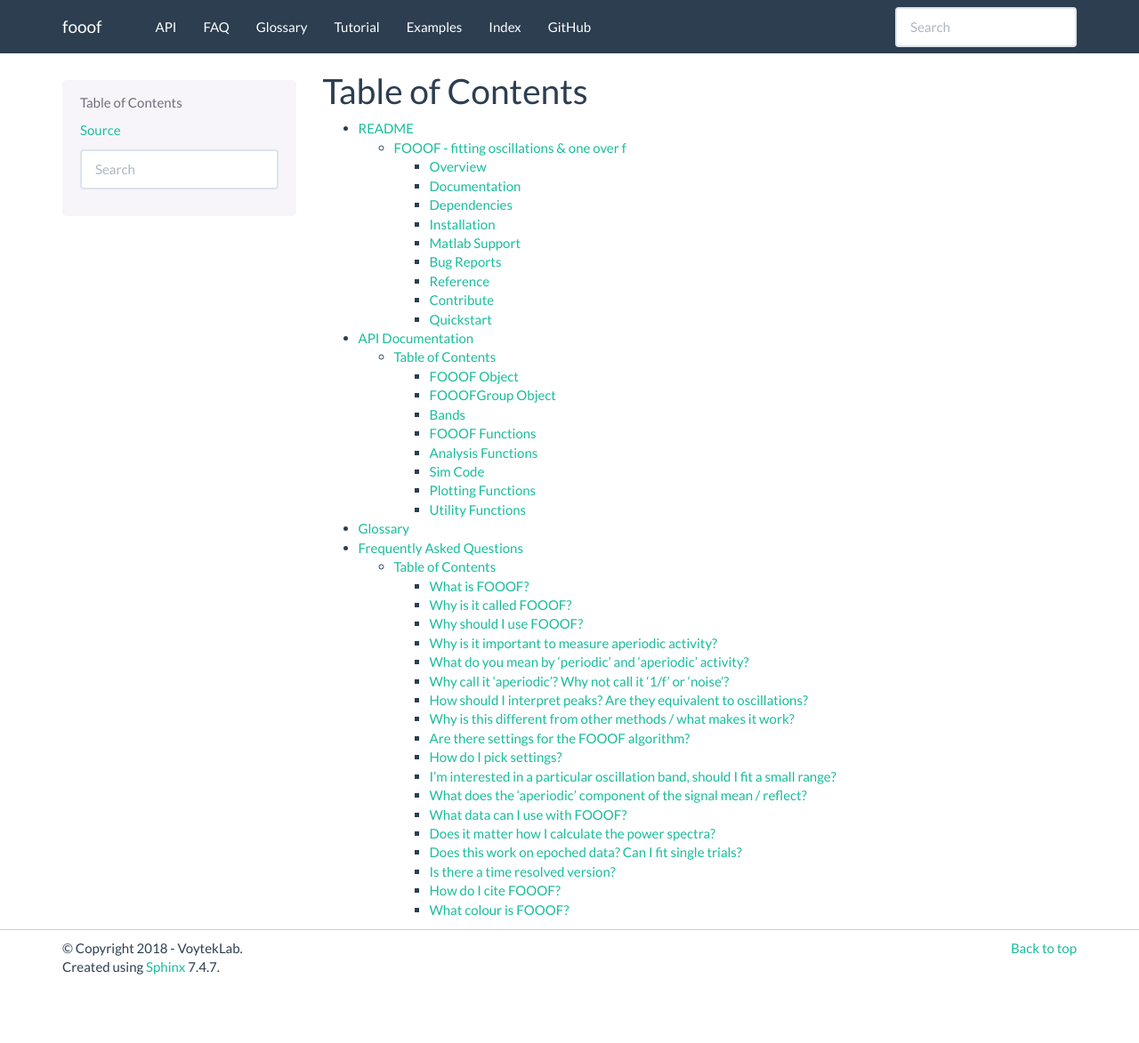
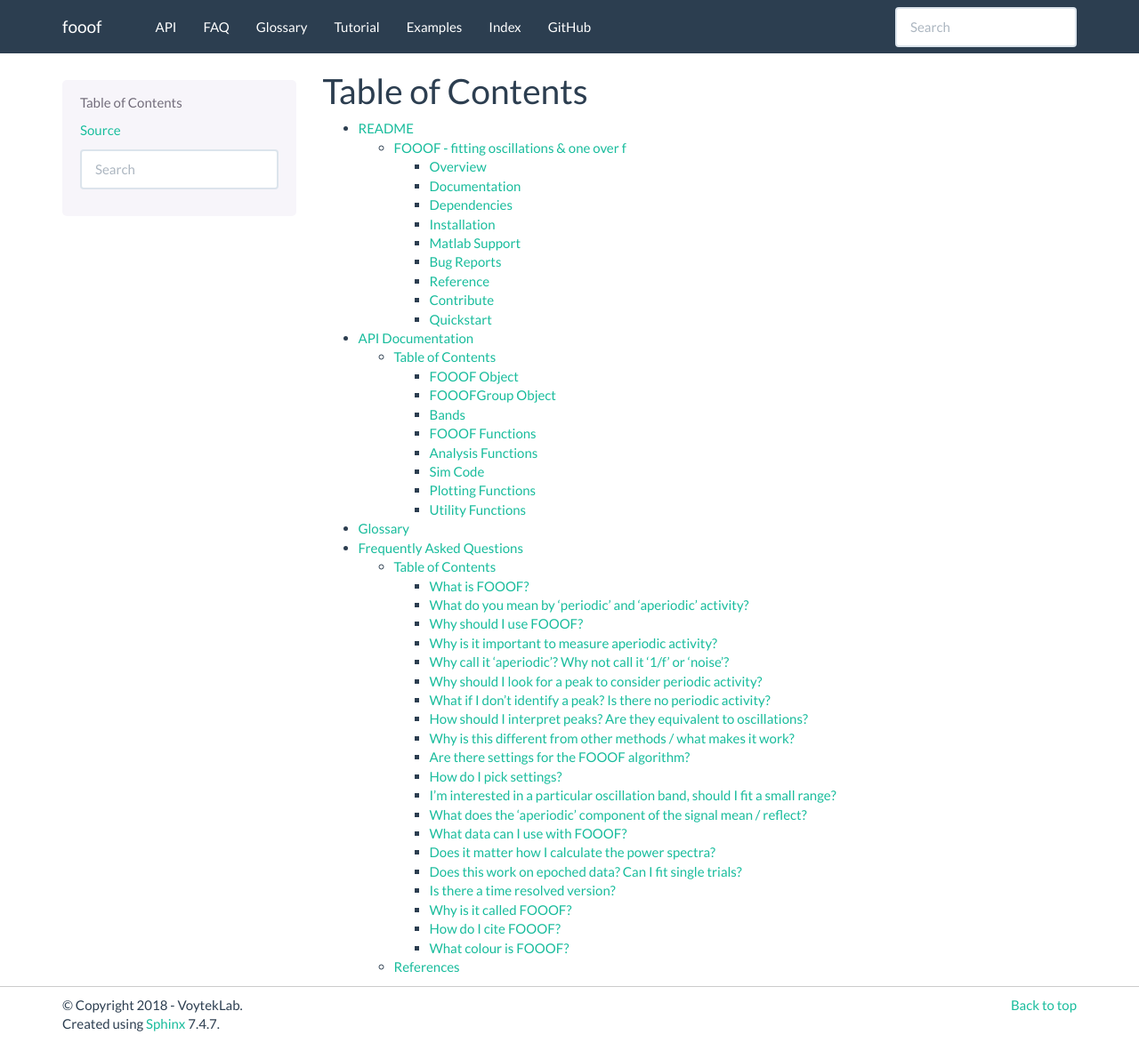
Before and after one commit to fooof-tools/fooof, a Sphinx documentation site: the page built from doc/contents.rst, in a window 1280 px wide and 1173 px high. Shown: the whole window at 89% size. Built offline with Sphinx 7.4.7, drawn with Linux system fonts in a browser that asks for light colours; pages that are not in the unit, such as notebooks, are missing from menus; the version number could not be read and is left out; some of the changed lines change nothing that is shown.

Commit message:
Clean up references & add some small sections

```diff
--- a/doc/faq.rst
+++ b/doc/faq.rst
@@ -1,11 +1,13 @@
 Frequently Asked Questions
 ==========================
 
-The following are a collection of frequently asked questions
-the ideas and design of FOOOF.
+The following are a collection of frequently asked questions about FOOOF.
 
-These answers do not cover code specific things, as the hands-on
-aspects of using FOOOF are covered in the Tutorials & Examples.
+These answers focus on the ideas and concepts relating to parameterizing neural power spectra.
+
+Code specific and hands-on aspects of using FOOOF are covered in the
+`tutorials <https://fooof-tools.github.io/fooof/auto_tutorials/index.html>`_ and
+`examples <https://fooof-tools.github.io/fooof/auto_examples/index.html>`_.
 
 Table of Contents
 -----------------
@@ -18,67 +20,19 @@
 
 FOOOF is an open-source Python toolbox to parameterize neural power spectra.
 
-In particular, FOOOF is a model driven approach that assumes that neurophysiological times
+In particular, FOOOF is a model driven approach that assumes that neurophysiological time
 series are comprised of two separable components, reflecting periodic and aperiodic activity.
 FOOOF does therefore rely on the assumption that these two components are indeed separable
 components of the underyling data, though it is agnostic to their physiological origin and
 putative functional roles.
 
 FOOOF operates on frequency representation of neurophysiological times series (power spectra).
-At it's core, FOOOF is a fitting procedure to measure these two components, periodic and
-aperiodic, in the power spectrum. The full model fit consists of a parameterizing of these
+At it's core, FOOOF is a fitting procedure to measure these two components - the periodic and
+aperiodic components - in power spectra. The full model fit consists of a parameterizing of these
 aperiodic and periodic components, as well as a full (combined) model fit of the whole
 power spectrum.
 
 The full mathematical description of the model is described in the tutorials.
-
-Why is it called FOOOF?
-~~~~~~~~~~~~~~~~~~~~~~~
-
-FOOOF stands for "fitting oscillations and one-over f".
-
-This was a working title for the project that stuck as the name of the tool. The way we think
-of it now is in terms of being a tool for parameterizing neural power spectra and,
-in particular, as tool for measuring both periodic and aperiodic activity in neural time series.
-
-Why should I use FOOOF?
-~~~~~~~~~~~~~~~~~~~~~~~
-
-Though we often focus on the rhythmic (periodic) components, neurophysiological recordings
-of electromagnetic activity in the brain are fundamentally composed of aperiodic activity
-upon which there is (sometimes) also rhythmic components.
-
-Both of these components of the signal, periodic and aperiodic activity, are known to be dynamic
-and can vary both within and between subjects. These two components of the signal have very
-different properties and interpretations, however many commonly applied analysis can often
-conflate changes between them, as they do not systematically separate these two aspects of
-the data, potentially leading to misinterpration of the results.
-
-It is therefore of the utmost importance to explicitly measure both components of the signal
-to be sure what is actually changing in the data. This is what FOOOF is designed to do,
-by explicitly modelling and measuring both aperiodic and periodic components of the signal.
-
-Why is it important to measure aperiodic activity?
-~~~~~~~~~~~~~~~~~~~~~~~~~~~~~~~~~~~~~~~~~~~~~~~~~~
-
-Historically, much more work has focused on periodic components of neural signals,
-with a focus on measuring oscillatory activity and investigating their properties
-and potential functional roles.
-
-Though the aperiodic, or 1/f, component of the signal has long known to be present
-in the data, more recent work has demonstrated that this aperiodic activity is dynamic,
-and systematically varies both
-`within <http://www.weizmann.ac.il/neurobiology/labs/malach/sites/neurobiology.labs.malach/files/Podvalny%20et%20al_2015_JNeurophysiol.pdf>`_ and
-`between <http://voyteklab.com/wp-content/uploads/Voytek-JNeurosci2015.pdf>`_ subjects.
-
-The dynamics properties of the aperiodic activity means that even if periodic activity
-is still the focus of the analysis, quantification of such data must explicitly account
-for aperiodic activity to appropriately measure what components of the data are actually
-changing. In addition, this suggests that aperiodic components of neural signals may be
-important in their own right as an interesting signal to investigate as potential biomarker,
-with ongoing work also investigating it's potential
-`physiological interpretations <http://voyteklab.com/wp-content/uploads/Gao-NeuroImage2017.pdf>`_
-(see also below for more on this).
 
 What do you mean by 'periodic' and 'aperiodic' activity?
 ~~~~~~~~~~~~~~~~~~~~~~~~~~~~~~~~~~~~~~~~~~~~~~~~~~~~~~~~
@@ -93,6 +47,46 @@
 By 'aperiodic' activity we mean the arhythmic component of the signal, that typically follow
 a 1/f like function, whereby the power systematically decreases with increasing frequencies.
 
+Why should I use FOOOF?
+~~~~~~~~~~~~~~~~~~~~~~~
+
+Though we often focus on the periodic (rhythmic or oscillatory) components, neurophysiological
+recordings of electromagnetic activity in the brain are composed of not only this periodic
+activity, which is only sometimes present, but also includes aperiodic activity.
+
+Both of these components of the signal, periodic and aperiodic activity, are known to be dynamic
+and can vary both within and between subjects. These two components of the signal have very
+different properties and interpretations, however many commonly applied analyses often
+conflate changes between them, as they do not systematically separate these two aspects of
+the data, potentially leading to misinterpration of the results.
+
+It is therefore of the utmost importance to explicitly measure both components of the signal
+to be sure what is actually changing in the data. This is what FOOOF is designed to do.
+By explicitly modelling and measuring both aperiodic and periodic components of the signal,
+FOOOF allows for separating out and quantifying which features of the data are changing,
+and in what ways.
+
+Why is it important to measure aperiodic activity?
+~~~~~~~~~~~~~~~~~~~~~~~~~~~~~~~~~~~~~~~~~~~~~~~~~~
+
+Historically, much more work has focused on periodic components of neural signals,
+with a focus on measuring putative oscillatory activity and investigating their
+properties and potential functional roles.
+
+Though the aperiodic, or 1/f, component of the signal has long known to be present
+in the data, more recent work has demonstrated that this aperiodic activity is dynamic,
+and systematically varies both within [1_] and between [2_] subjects.
+
+The dynamic properties of the aperiodic activity means that even if periodic activity
+is still the focus of the analysis, quantification of such data must explicitly account
+for aperiodic activity to appropriately measure what components of the data are actually
+changing.
+
+In addition, aperiodic components of neural signals may be important and interesting
+in their own right as an interesting signal to investigate as potential biomarker.
+For example, recent work has been investigating potential physiological interpretations
+of aperiodic activity [3_] (see also below for more on this).
+
 Why call it 'aperiodic'? Why not call it '1/f' or 'noise'?
 ~~~~~~~~~~~~~~~~~~~~~~~~~~~~~~~~~~~~~~~~~~~~~~~~~~~~~~~~~~
 
@@ -104,23 +98,58 @@
 terms of calling it the '1/f', though the signal often approximates '1/f' over at least some
 frequency ranges, it is not truly '1/f' across all frequencies.
 
-Also, from the physics perspective, '1/f' like activity is sometimes referred to as 'noise',
-as shorthand for 'statistical noise'. This is different however to how the terms 'signal' &
-'noise' are typically used in neuroscience, and so we have moved away from this term so as
-not to imply it is merely 'noise'. For similar reasons, we have moved away from calling it
-'background' activity, as the aperiodic properties are of theoretical interest themself, and
-not merely the 'background' to periodic activity.
+From the physics perspective, '1/f' activity is sometimes referred to as 'noise',
+as shorthand for 'statistical noise' or `coloured noise <https://en.wikipedia.org/wiki/Colors_of_noise>`_.
+As well as not necessarily meeting technical definitions, referring to apeiorid neural activity
+as noise in this way is also different however to how the terms 'signal' & 'noise' are typically
+used in neuroscience, in terms of referring to a signal of interest and unwanted or artifactual
+activity. We consider that the aperiodic could be the signal of interest for some investigations.
+Therefore, we have moved away from this term so as not to imply it is either strictly statistical
+noise, nor is it merely unwanted 'noise' in the recording.
+
+For similar reasons, we have moved away from calling it 'background' activity, as this implies
+a signal of interest in the foreground, and we consider that aperiodic activity is of
+theoretical interest themself, and not merely the 'background' to periodic activity.
 
 For these reasons, we prefer and use the term 'aperiodic' as a neutral description
 of this component of the signal.
 
+Why should I look for a peak to consider periodic activity?
+~~~~~~~~~~~~~~~~~~~~~~~~~~~~~~~~~~~~~~~~~~~~~~~~~~~~~~~~~~~
+
+Due to neural signals containing aperiodic neural activity, there will always be power
+within any given frequency range. If the aperiodic activity changes, this measured power
+could also change. All this can happen without any truly periodic activity being present
+in the data. Even if there is periodic activity, quantifications of it can be confounded
+by aperiodic activity.
+
+To be able to argue that there is periodic activity, and measure whether it changes, one
+should be able to observe a peak in the power spectrum, reflecting band specific power, over
+and above the aperiodic activity in the data. Using peaks in the power spectrum as evidence for
+periodic activity is an established idea (see, for example [4_]), which we here formalize into
+a model quantification.
+
+What if I don't identify a peak? Is there no periodic activity?
+~~~~~~~~~~~~~~~~~~~~~~~~~~~~~~~~~~~~~~~~~~~~~~~~~~~~~~~~~~~~~~~
+
+If a peak is not detected, in the power spectrum, within a given frequency band, this is
+consistent with there being no periodic activity at that frequency. Without a detected peak,
+we argue that there is no evidence of periodic activity, at that frequency, over and
+above the power as expected by the aperiodic activity. In this situation, one should be very
+wary of interpreting activity at this frequency, as it is most likely to reflect aperiodic
+activity.
+
+However, we can, of course not prove a negative, and the absence of a detected peak does
+therefore imply that there must be no periodic activity at that frequency band. There could
+be very low power periodic activity, and/or periodic activity that is variable through time
+(bursty) such as to not display a prominent peak across the analyzed time sample.
+
 How should I interpret peaks? Are they equivalent to oscillations?
 ~~~~~~~~~~~~~~~~~~~~~~~~~~~~~~~~~~~~~~~~~~~~~~~~~~~~~~~~~~~~~~~~~~
 
-Peaks, defined as regions of power over and above the aperiodic background
-are considered as putative oscillations. However, there is not necessarily a
-one-to-one mapping of peaks, as detected by the FOOOF algorithm, and oscillations
-in the data.
+Peaks, defined as regions of power over and above the aperiodic background are considered
+to be putative periodic activity. However, there is not necessarily a one-to-one mapping of
+peaks, as detected by the FOOOF algorithm, and oscillations in the data.
 
 One reason for this is that peaks are fit as gaussians, and multiple overlapping
 gaussians can, in some cases, be fit to what one might otherwise consider to likely
@@ -134,12 +163,13 @@
 whether multiple peaks within a frequency band likely reflect distinct oscillations or not.
 
 It can also be the case that peaks in the power spectrum may reflect harmonic power from an
-asymmetric oscillation in the time domain, and so a peak in a particular frequency range does not
-necessarily imply that there is a true oscillation at that particular frequency in the data. For example,
-an asymmetric wave at 10 Hz can exhibit power at a 20 Hz harmonic, but this does not necessarily imply
-there are any 20 Hz rhythmic components in the signal. For more information on asymmetric oscillations,
-harmonics and how to analyze them, see the Cycle-By-Cycle
-`module <https://bycycle-tools.github.io/bycycle/>`_ and associated `paper <https://doi.org/10.1101/302000>`_.
+asymmetric oscillation in the time domain [5_], and so a peak in a particular frequency range
+does not necessarily imply that there is a true oscillation at that particular frequency in the data.
+For example, an asymmetric wave at 10 Hz can exhibit power at a 20 Hz harmonic, but this does not
+necessarily imply there are any 20 Hz rhythmic components in the signal. To investigate
+potential harmonics arising from asymmetric periodic activity, one can use
+`ByCycle <https://bycycle-tools.github.io/bycycle/>`_
+a Python tool for analyzing neural oscillations and their properties cycle-by-cycle [5_].
 
 Why is this different from other methods / what makes it work?
 ~~~~~~~~~~~~~~~~~~~~~~~~~~~~~~~~~~~~~~~~~~~~~~~~~~~~~~~~~~~~~~
@@ -197,17 +227,21 @@
 What does the 'aperiodic' component of the signal mean / reflect?
 ~~~~~~~~~~~~~~~~~~~~~~~~~~~~~~~~~~~~~~~~~~~~~~~~~~~~~~~~~~~~~~~~~
 
-Exactly what the 'aperiodic' component of the signal is / reflects is an open research question.
-We just know it is there, and is a prominent component of the signal. There are a series of
-hypotheses / ideas from us and others about '1/f' like and aperiodic properties of neural
-time series, including functional models from the context of dynamical systems, as well as
-physiological models of where these signals might come from.
+We don't know. Exactly what the 'aperiodic' component of the signal is, in terms of where
+it comes from, and what reflects is an open research question.
 
-One such physiological model, from the VoytekLab, explores the hypothesis that the
+Descriptively, we know that aperiodic activity is always there, and is a prominent
+component of the signal. This has been known for a long time, and there are many
+hypotheses and ideas around about '1/f'-like and aperiodic properties of neural time series,
+and what they might mean. Many of the ideas regarding the potential functional properties
+of 1/f or 'scale-free' systems comes from work in physics and from the context of
+dynamical systems [6_].
+
+We, and others, also work on physiological models of where aperiodic activity might come
+from. One such model, from the VoytekLab, explores the hypothesis that the
 aperiodic properties of the local field potential arise from balanced activity in
 excitatory and inhibitory activity (EI balance), and shows how changes in the aperiodic
-properties of a signal can be predicted from changes in EI balance, which you can
-read about `here <https://doi.org/10.1016/j.neuroimage.2017.06.078>`_
+properties of a signal can be predicted from changes in EI balance [3_].
 
 What data can I use with FOOOF?
 ~~~~~~~~~~~~~~~~~~~~~~~~~~~~~~~
@@ -217,9 +251,8 @@
 intracranial LFP data, electroencephalography (EEG), magnetoencephalography (MEG), and
 electrocorticograpgy (ECoG) / intracranial EEG (iEEG).
 
-Within these modalities, FOOOF is broadly agnostic to the details of the data, and
-can be applied pretty generally, though data from different modalities may require
-somewhat different settings in the FOOOF algorithm.
+FOOOF should work across all of these modalities, and is broadly agnostic to the details
+of the data. However, data from different modalities may require different settings.
 
 Does it matter how I calculate the power spectra?
 ~~~~~~~~~~~~~~~~~~~~~~~~~~~~~~~~~~~~~~~~~~~~~~~~~
@@ -264,15 +297,55 @@
 a time resolved method. However, similar to other frequency estimation approaches that are
 used in a time-resovled manner, it can be applied in a sliding window fashion, which could
 be used to estimate results analogous to a spectrogram. This functionality is not currently
-directly included in FOOOF, but hopefully will be soon.
+directly included in FOOOF, but is a topic of ongoing work, and will hopefully be available soon.
+
+Why is it called FOOOF?
+~~~~~~~~~~~~~~~~~~~~~~~
+
+FOOOF stands for "fitting oscillations & one-over f".
+
+This was a working title for the project that stuck as the name of the code and the tool.
+We have somewhat moved away from referring to the components that FOOOF fits in this way,
+now preferring to talk about periodic and aperiodic activity. FOOOF therefore is something
+of a legacy name, for a tool for parameterizing neural power spectra.
 
 How do I cite FOOOF?
 ~~~~~~~~~~~~~~~~~~~~
 
-If you use FOOOF for analyses, or reference it's approach, please cite the
-bioarxiv `preprint <https://doi.org/10.1101/299859>`_
+If you use FOOOF for analyses, or reference it's approach, please cite the bioRxiv
+`preprint <https://doi.org/10.1101/299859>`_.
 
 What colour is FOOOF?
 ~~~~~~~~~~~~~~~~~~~~~
 
 FOOOF is orange.
+
+References
+----------
+- [1_] Podvalny et al (2017). A Unifying Principle Underlying the Extracellular Field Potential
+  Spectral Responses in the Human Cortex. DOI: 10.1152/jn.00943.2014
+
+.. _1 : https://doi.org/10.1152/jn.00943.2014
+
+- [2_] Voytek et al (2015). Age-Related Changes in 1/f Neural Electrophysiological Noise.
+  DOI: 10.1523/JNEUROSCI.2332-14.2015
+
+.. _2 : https://doi.org/10.1523/JNEUROSCI.2332-14.2015
+
+- [3_] Gao, Peterson & Voytek (2017). Inferring synaptic excitation/inhibition balance from field potentials.
+  DOI: 10.1016/j.neuroimage.2017.06.078
+
+.. _3 : https://doi.org/10.1016/j.neuroimage.2017.06.078
+
+- [4_] Buzsaki, Logothetis & Singer (2013). Scaling Brain Size, Keeping Timing: Evolutionary Preservation
+  of Brain Rhythms. DOI: 10.1016/j.neuron.2013.10.002
+
+.. _4 : https://doi.org/10.1016/j.neuron.2013.10.002
+
+- [5_] Cole & Voytek (2019). Cycle-by-cycle analysis of neural oscillations. DOI: 10.1152/jn.00273.2019
+
+.. _5: https://doi.org/10.1152/jn.00273.2019
+
+- [6_] He (2014). Scale-free Brain Activity: Past, Present and Future. DOI: 10.1016/j.tics.2014.04.003
+
+.. _6 : https://doi.org/10.1016/j.tics.2014.04.003
```
